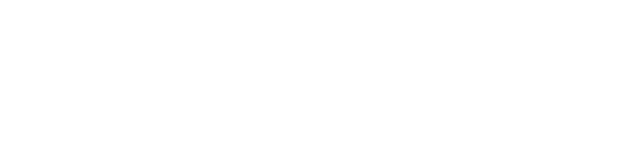
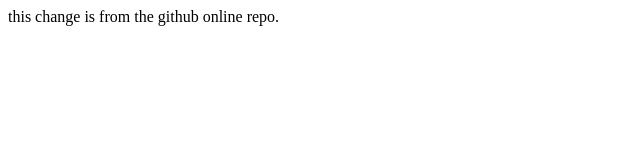
Before and after one commit to Prashant0056/TestOnline, a plain HTML site: page index.html in a window 1280 px wide. Shown: the whole page, without its empty margins (0-640 px from the left). Drawn offline with Linux system fonts and the light colour scheme.

Commit message:
online push

```diff
--- a/index.html
+++ b/index.html
@@ -6,6 +6,6 @@
     <title>Document</title>
 </head>
 <body>
-
+    this change is from the github online repo.
 </body>
 </html>
```
